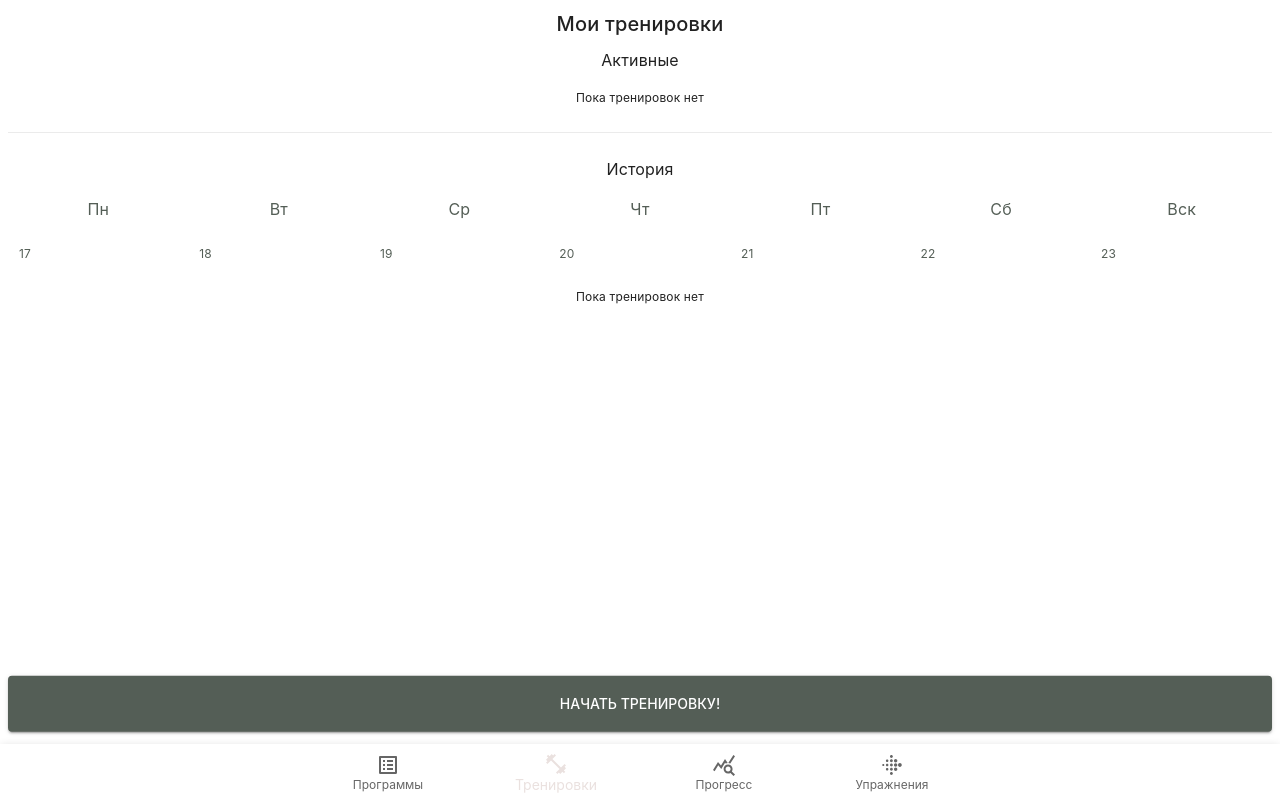
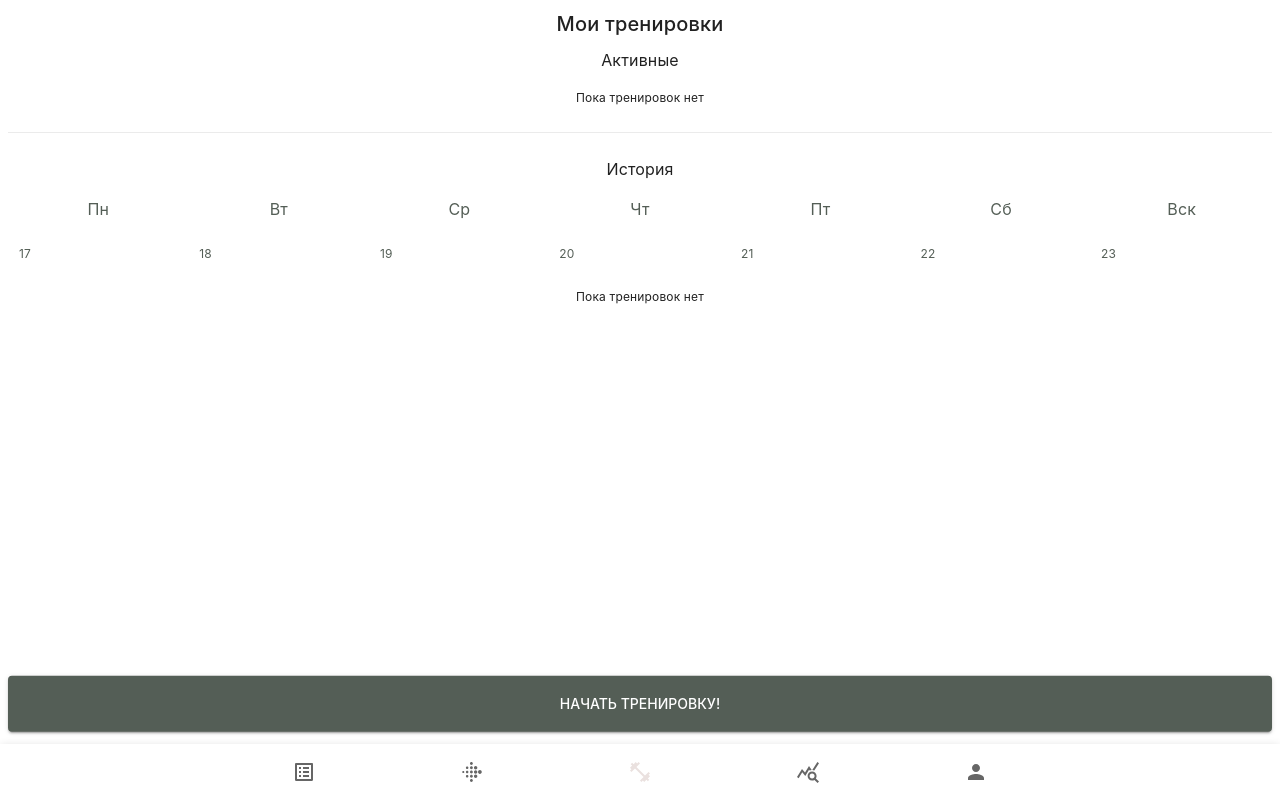
Before and after one commit to kozlovva/gym_tracker, a React (Create React App) app: page / in a window 1280 px wide. Built offline with nearby package versions, Linux system fonts and the light colour scheme.

Commit message:
Added simple prifile scene

```diff
--- a/src/App.js
+++ b/src/App.js
@@ -15,6 +15,7 @@ import Layout from "./components/base/Layout";
 import WorkoutProcessScene from "./components/scenes/TraningProcessScene";
 import ProgressScene from "./components/scenes/ProgressScene";
 import DebugScene from "./components/scenes/DebugScene";
+import AccountScene from "./components/scenes/AccountScene";
 
 const initExercises = () => {
   if (localStorage.getItem("exercises") == null)
@@ -32,6 +33,7 @@ const router = createHashRouter(
       <Route path="traning" element={<TraningScene />} />
       <Route path="workout-process/:workoutId" element={<WorkoutProcessScene />} />
       <Route path="progress" element={<ProgressScene/>} />
+      <Route path="account" element={<AccountScene />} />
       <Route path="debug" element={<DebugScene/>}></Route>
     </Route>
   )
--- a/src/components/base/Navigation.js
+++ b/src/components/base/Navigation.js
@@ -5,14 +5,16 @@ import FitnessCenterIcon from '@mui/icons-material/FitnessCenter';
 import FitbitIcon from '@mui/icons-material/Fitbit';
 import ListAltIcon from '@mui/icons-material/ListAlt';
 import QueryStatsIcon from '@mui/icons-material/QueryStats';
+import { Person } from "@mui/icons-material";
 
 const Navigation = props => {
     return <Paper sx={{ position: 'fixed', bottom: 0, left: 0, right: 0 }} elevation={3}>
         <BottomNavigation value={props.activeScene} onChange={props.handleChange} showLabels>
-            <BottomNavigationAction value="traning-programs" label="Программы" icon={<ListAltIcon />} />
-            <BottomNavigationAction value="traning" label="Тренировки" icon={<FitnessCenterIcon />} />
-            <BottomNavigationAction value="progress" label="Прогресс" icon={<QueryStatsIcon />} />
-            <BottomNavigationAction value="exercises" label="Упражнения" icon={<FitbitIcon />} />
+            <BottomNavigationAction value="traning-programs" icon={<ListAltIcon />} />
+            <BottomNavigationAction value="exercises" icon={<FitbitIcon />} />
+            <BottomNavigationAction value="traning" icon={<FitnessCenterIcon />} />
+            <BottomNavigationAction value="progress" icon={<QueryStatsIcon />} />
+            <BottomNavigationAction value="account" icon={<Person />} />
         </BottomNavigation>
     </Paper>
 }
--- /dev/null
+++ b/src/components/scenes/AccountScene.js
@@ -0,0 +1,13 @@
+import { Button, List, ListItem, ListItemButton, ListItemText, Typography } from '@mui/material';
+import React from 'react';
+import { useNavigate } from 'react-router-dom';
+
+const AccountScene = () => {
+    const navigation = useNavigate();
+    return <div>
+        <Typography>Аккаунт</Typography>
+        <Button fullWidth variant='contained' onClick={() => navigation("/debug")}>Debug</Button>
+    </div>
+}
+
+export default AccountScene;
```
